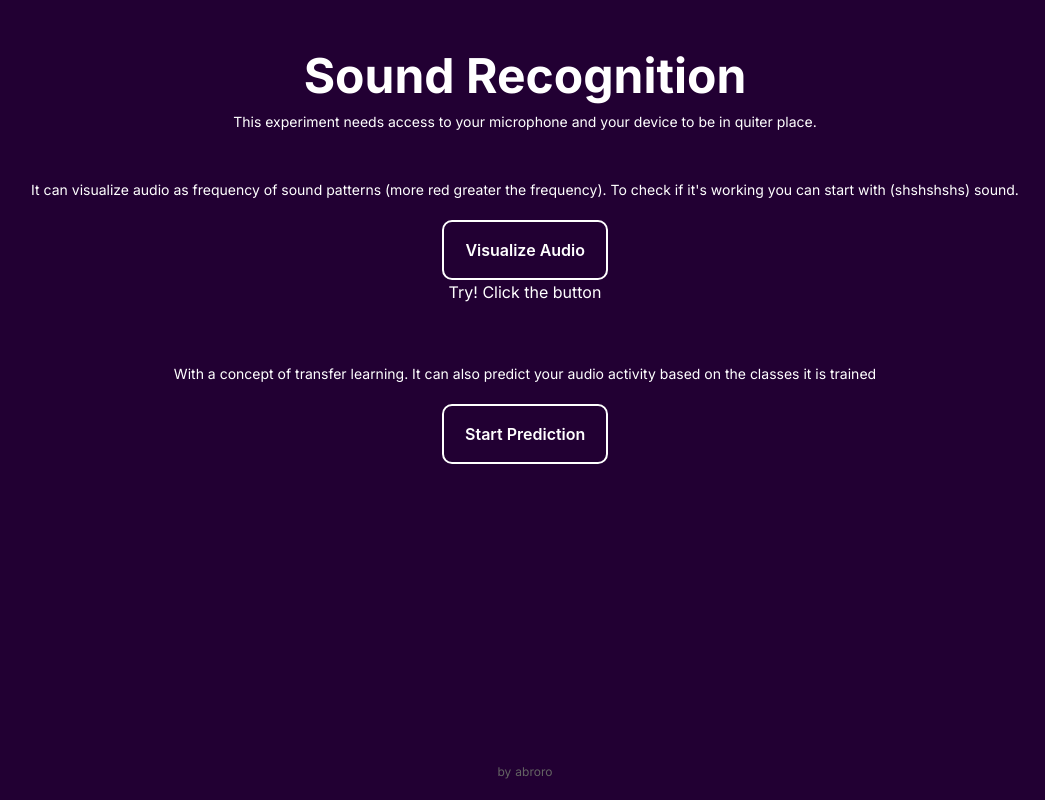
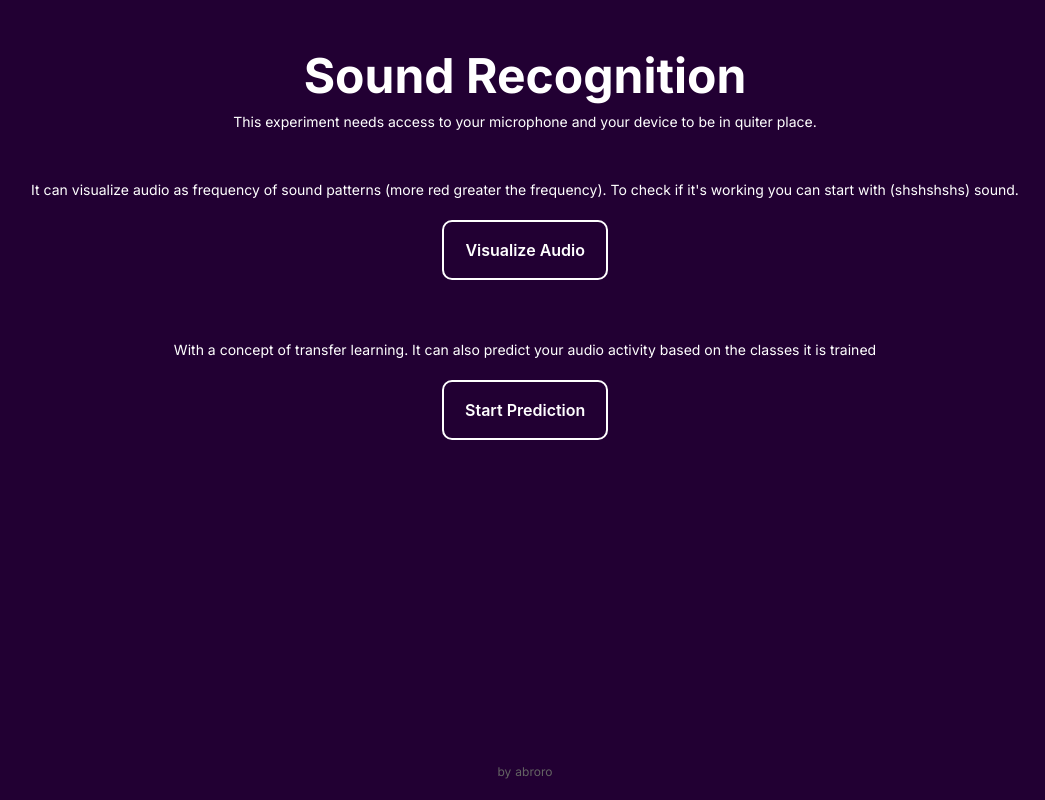
Before and after one commit to abroroo/audiochi, a Next.js app: page / in a window 1280 px wide. Shown: the whole page, without its empty margins (115-1160 px from the left). Built offline with nearby package versions, Linux system fonts and the light colour scheme.

Commit message:
Random emoji displayed from aws lambda

```diff
--- a/src/components/Counter.jsx
+++ b/src/components/Counter.jsx
@@ -25,12 +25,8 @@ const Counter = ({ count }) => {
   }, [count]);
 
   return (
-    <div className="text-white">
-      {error ? (
-        <p>Error: {error}</p>
-      ) : (
-        <p>Try! {emoji !== null ? emoji : "Click the button "}</p>
-      )}
+    <div className="text-white ">
+      {error ? <p>Error: {error}</p> : <p>{emoji !== null ? emoji : ""}</p>}
     </div>
   );
 };
--- a/src/components/Spectrograph.jsx
+++ b/src/components/Spectrograph.jsx
@@ -137,8 +137,9 @@ const Spectrogram = () => {
           onClick={toggleMicrophone}
         >
           {isMicOn ? "Stop spectrogram" : "Visualize Audio"}
+          <Counter count={count} />
         </button>
-        <Counter count={count} />
+
         <GoogleAudio />
       </div>
       <div className="canvas-div">
```
